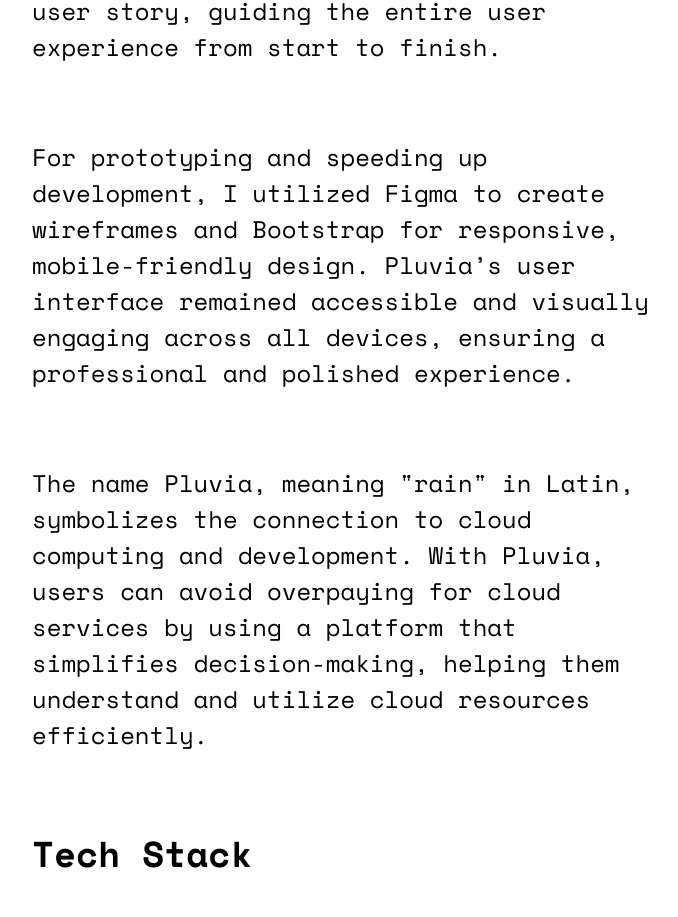
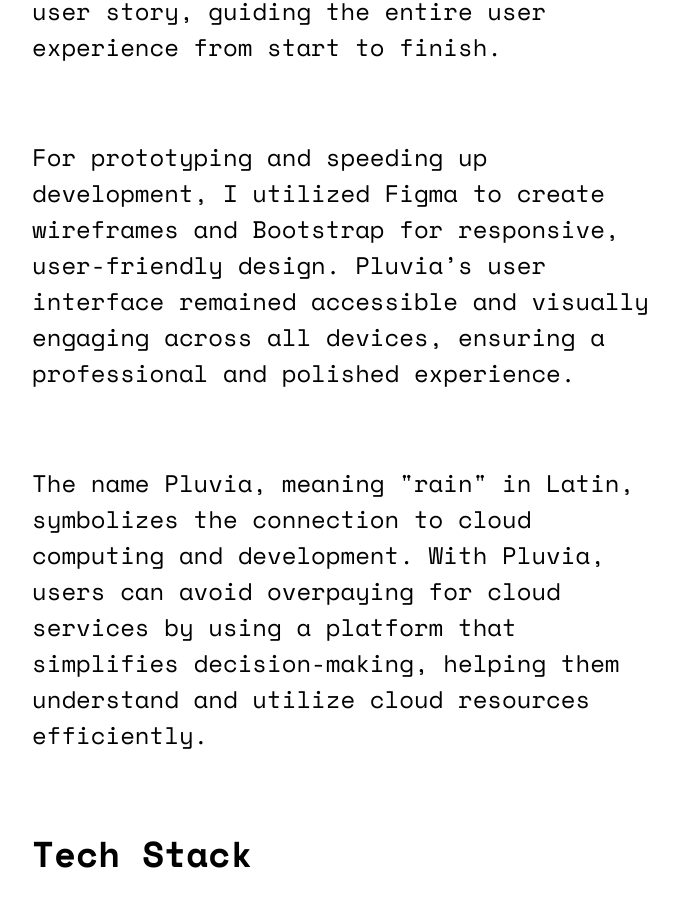
Before and after one commit to isxel/isael-ramirez-portfolio, a React (Vite) app: page /Pluvia in a window 1280 px wide. Shown: the part 2268-3185 px from the top of the page, without its empty margins (288-966 px from the left). Built offline with nearby package versions, Linux system fonts and the light colour scheme.

Commit message:
Pluvia description typo corrected.

```diff
--- a/src/pages/Pluvia.jsx
+++ b/src/pages/Pluvia.jsx
@@ -45,9 +45,9 @@
       </p>
       <p className="project-secondary-description">
         For prototyping and speeding up development, I utilized Figma to create
-        wireframes and Bootstrap for responsive, mobile-friendly design.
-        Pluvia’s user interface remained accessible and visually engaging across
-        all devices, ensuring a professional and polished experience.
+        wireframes and Bootstrap for responsive, user-friendly design. Pluvia’s
+        user interface remained accessible and visually engaging across all
+        devices, ensuring a professional and polished experience.
       </p>
       <p className="project-secondary-description">
         The name Pluvia, meaning "rain" in Latin, symbolizes the connection to
```
